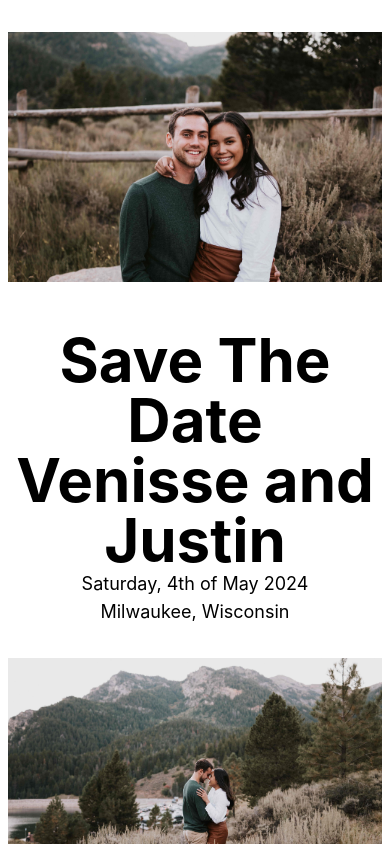
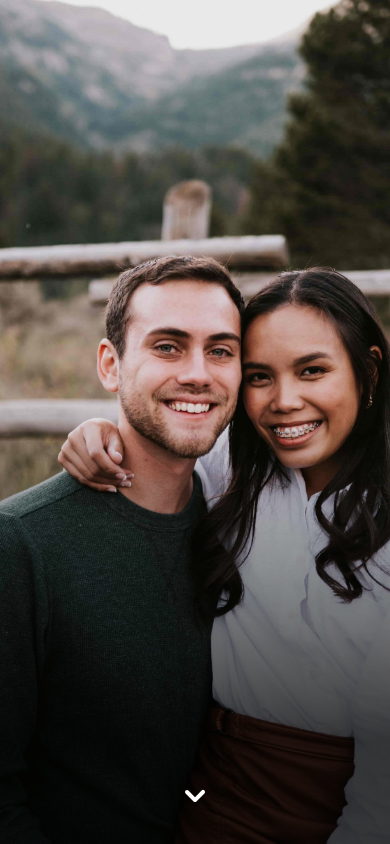
Before and after one commit to u1134889/wedding-website, a Next.js app: page /save-the-date in a window 390 px wide. Shown: the top 844 px of the page. Built offline with nearby package versions, Linux system fonts and the light colour scheme.

Commit message:
Makes the beginning image part of the save the date page look nice on mobile and desktop

```diff
--- /dev/null
+++ b/components/DownArrow.tsx
@@ -0,0 +1,7 @@
+export function DownArrow({ className }: { className?: string}) {
+    return (
+      <svg xmlns="http://www.w3.org/2000/svg" viewBox="0 0 20 20" fill="currentColor" className={className}>
+        <path fillRule="evenodd" d="M10 15a1 1 0 0 1-.707-.293l-4-4a1 1 0 0 1 1.414-1.414L10 12.586l3.293-3.293a1 1 0 1 1 1.414 1.414l-4 4A1 1 0 0 1 10 15z" clipRule="evenodd" />
+      </svg>
+    );
+  }
--- a/pages/save-the-date.tsx
+++ b/pages/save-the-date.tsx
@@ -1,25 +1,35 @@
 import Head from 'next/head';
 import Image from 'next/image';
+import { DownArrow } from '../components/DownArrow';
 import sitting from '../public/engagement-photos/sitting-together-min.jpg';
 import holding from '../public/engagement-photos/standing-holding-min.jpg';
 
 export default function SaveTheDate() {
   return (
-    <div className="container mx-auto px-2">
+    <div className="scroll-smooth">
       <Head>
         <title>Save the Date</title>
         <meta name="description" content="Save the date for Sitjar-Rogosienski wedding 2024" />
         <link rel="icon" href="/favicon.ico" />
       </Head>
       <main>
-        <div className="py-8">
+        <div className="h-screen flex items-center relative overflow-hidden">
           <Image
             src={sitting}
             alt="Venisse and Justin sitting together in Utah mountains"
             placeholder="blur"
+            className="object-cover min-h-full min-w-full"
           />
+          <div className="absolute bottom-0 left-0 right-0">
+            <div className="bg-gradient-to-t from-[rgba(0,0,0,0.75)] py-40"></div>
+            <div className="py-8 bg-[rgba(0,0,0,0.75)]">
+            <a href="#text-image" className="text-white text-6xl">
+              <DownArrow className="mx-auto h-10 w-10"/>
+            </a>
+            </div>
+          </div>
         </div>
-        <div className="relative my-4">
+        <div id="text-image" className="relative my-4 container mx-auto">
           <div className="xl:absolute xl:top-0 xl:left-0 xl:right-0">
             <div className="xl:bg-[rgba(0,0,0,0.75)]">
               <h1 className="font-bold text-6xl text-center">Save The Date</h1>
--- a/styles/globals.css
+++ b/styles/globals.css
@@ -8,6 +8,7 @@ body {
   margin: 0;
   font-family: -apple-system, BlinkMacSystemFont, Segoe UI, Roboto, Oxygen,
     Ubuntu, Cantarell, Fira Sans, Droid Sans, Helvetica Neue, sans-serif;
+  scroll-behavior: smooth;
 }
 
 a {
```
